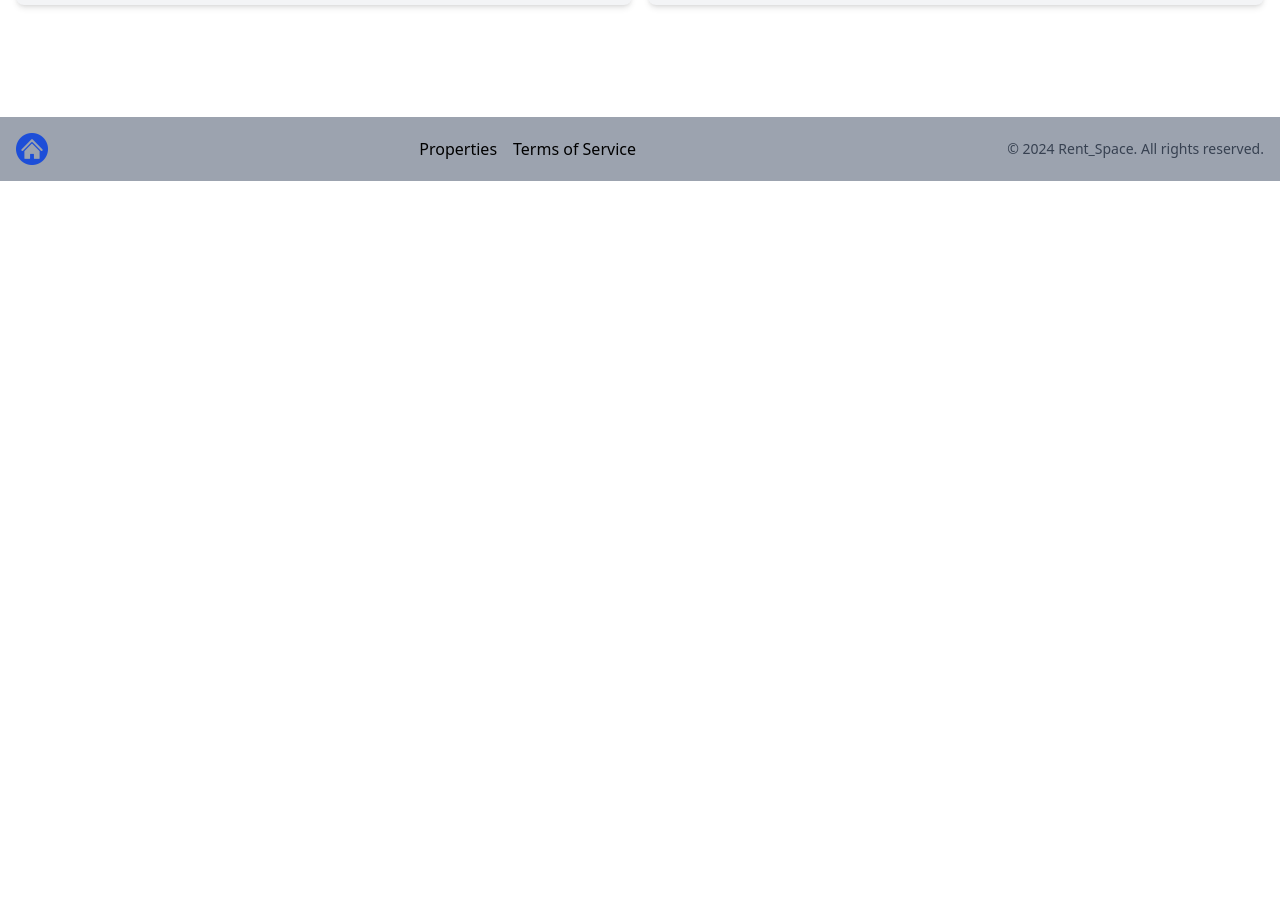
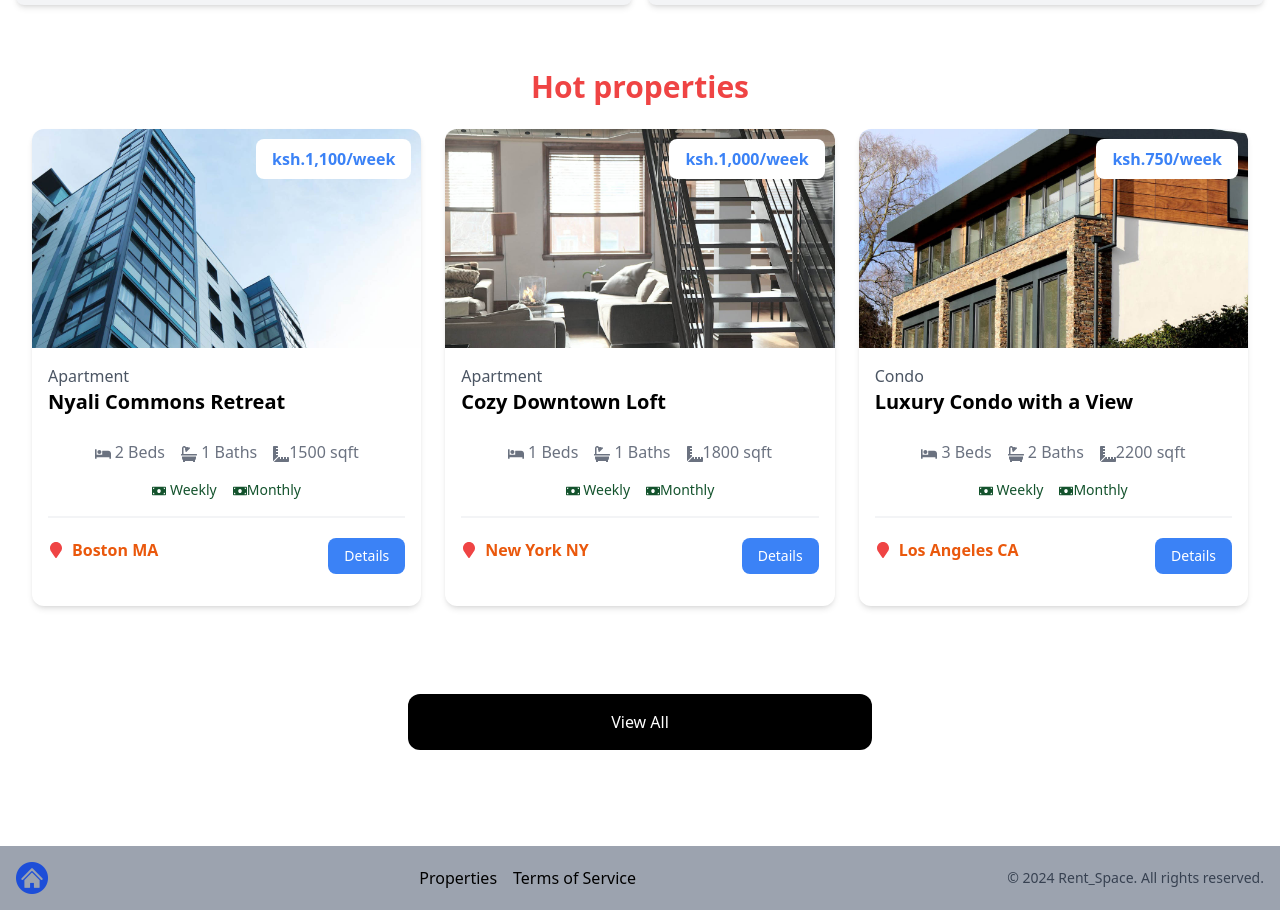
Before and after one commit to Avelimanuel/Rent-Space, a Next.js app: page / in a window 1280 px wide. Shown: the part 640-1550 px from the top of the page. Before the commit the page ends 821 px from the top, so only its background shows below. Built offline with nearby package versions, Linux system fonts and the light colour scheme.

Commit message:
added home properties

```diff
--- a/app/page.jsx
+++ b/app/page.jsx
@@ -1,11 +1,13 @@
 import Link from "next/link";
 import Hero from "@/components/Hero";
 import InfoBoxes from "@/components/InfoBoxes";
+import HomeProperties from "@/components/HomeProperties";
 const HomePage = () => {
   return (
     <>
       <Hero />
       <InfoBoxes />
+      <HomeProperties/>
     </>
   );
 };
--- /dev/null
+++ b/components/HomeProperties.jsx
@@ -0,0 +1,39 @@
+import properties from "@/properties.json";
+import PropertyCard from "./PropertyCard";
+import Link from "next/link";
+
+const HomeProperties = () => {
+  const hotProperties = properties.slice(0, 3);
+  return (
+    <>
+      <section className="px-4 py-6">
+        <div className="container-xl lg:container m-auto px-4 py-6">
+          <h2 className="text-3xl font-bold text-red-500 mb-6 text-center">
+            Hot properties
+          </h2>
+          {properties.length === 0 ? (
+            <h1>No Properties Found</h1>
+          ) : (
+            <div className="grid grid-cols-1 md:grid-cols-3 gap-6">
+              {hotProperties.map((property) => (
+                <div>
+                  <PropertyCard key={property._id} property={property} />{" "}
+                </div>
+              ))}
+            </div>
+          )}
+        </div>
+      </section>
+      <section className="m-auto max-w-lg px-6 my-10">
+        <Link
+          href="/properties"
+          className="block bg-black text-white text-center py-4 px-6 rounded-xl hover:bg-gray-700"
+        >
+          View All
+        </Link>
+      </section>
+    </>
+  );
+};
+
+export default HomeProperties;
```
